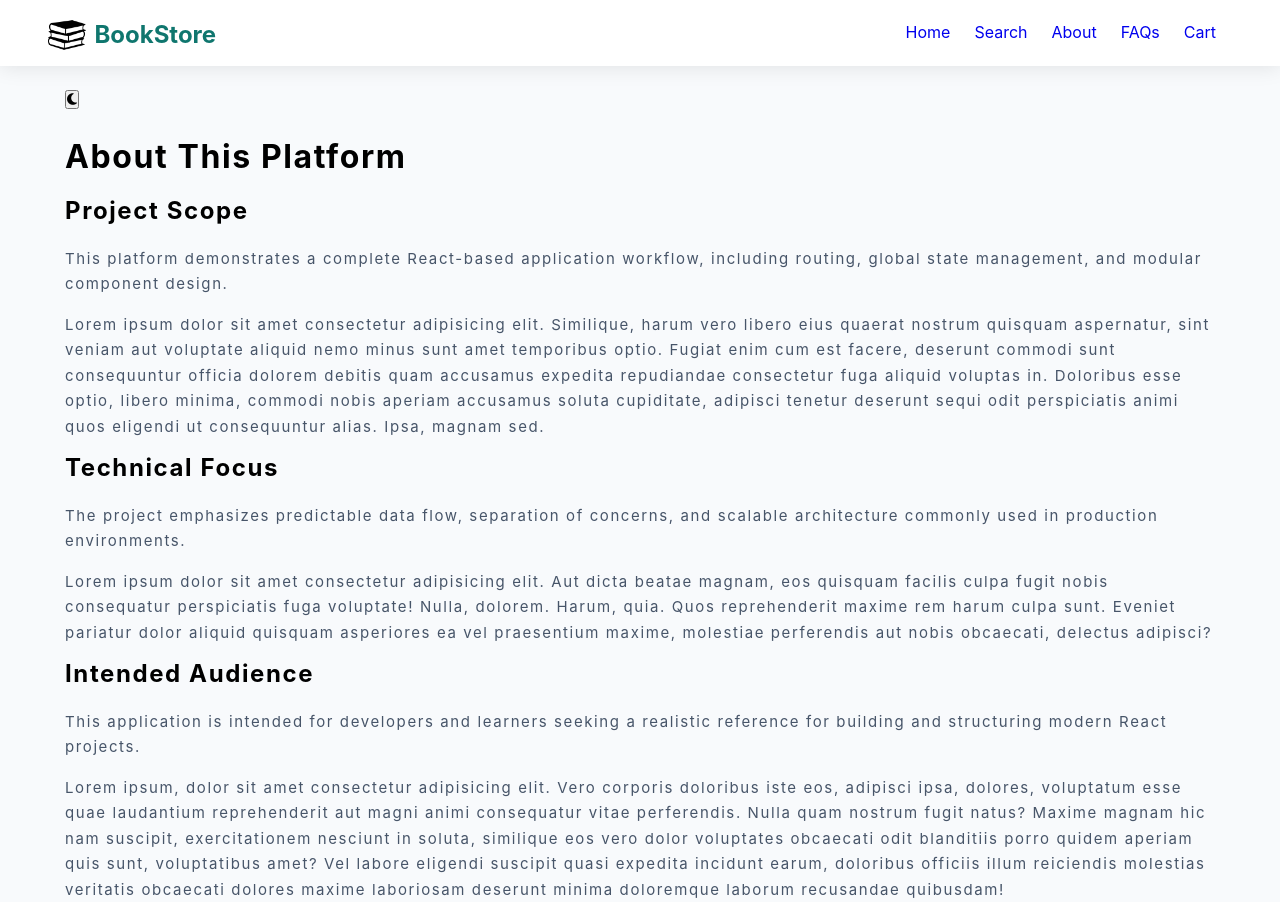
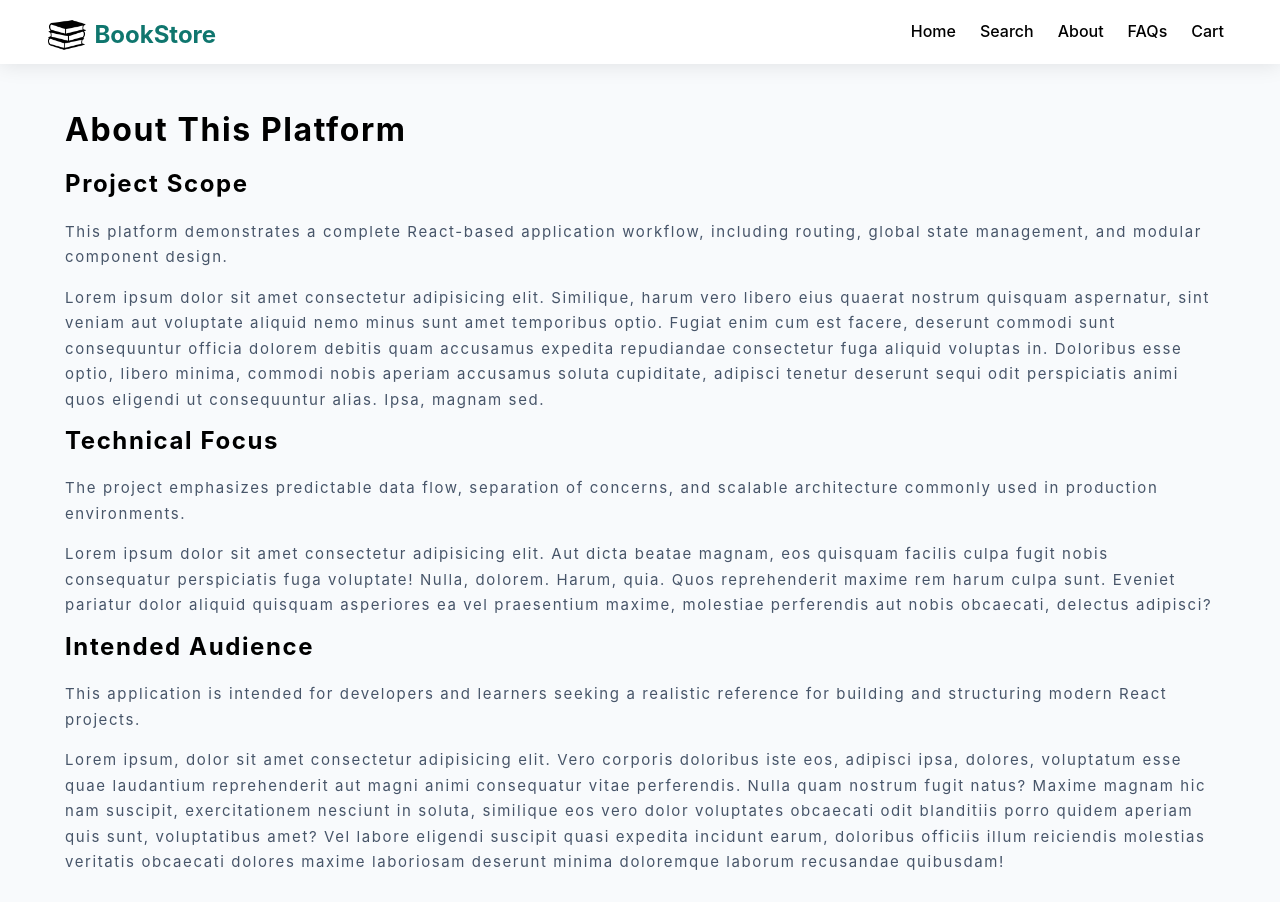
Before and after one commit to karthikumarreddy/Book_Store, a React (Vite) app: page / in a window 1280 px wide. After the commit the page ends 875 px from the top, so only its background shows below. Built offline with nearby package versions, Linux system fonts and the light colour scheme.

Commit message:
Move Navbar styles to src/styles and update components

```diff
--- a/src/Components/Navbar.jsx
+++ b/src/Components/Navbar.jsx
@@ -1,10 +1,10 @@
 import logo from "../assets/29302.png";
-import "./Navbar.styles.css";
+import "../styles/Navbar.styles.css";
 import { Link } from "react-router-dom";
 function Navbar() {
   return (
     <div className="container">
-      <Link to="/" className="l1">
+      <Link to="/" className="l2">
       <div className="nav-container">
         <img src={logo} alt="logos" className="logo" />
         <span className="brand-name">BookStore</span>
--- a/src/Pages/About.jsx
+++ b/src/Pages/About.jsx
@@ -1,15 +1,15 @@
 import { useState } from "react";
 import { Layout } from "../Components/Layout";
 
-const style1 = {
-  backgroundColor: "black",
-  color: "white",
-};
+// const style1 = {
+//   backgroundColor: "black",
+//   color: "white",
+// };
 function About() {
   const [theme, setTheme] = useState(true);
   return (
     <Layout>
-      <div style={theme ? {} : style1}>
+      {/* <div style={theme ? {} : style1}>
         <button
           onClick={() => {
             setTheme(!theme);
@@ -20,28 +20,28 @@ function About() {
           ) : (
             <i className="fa-regular fa-moon"></i>
           )}
-        </button>
+        </button> */}
 
       <h1>About This Platform</h1>
 
       <h2>Project Scope</h2>
 
       <p>
-          This platform demonstrates a complete React-based application
-          workflow, including routing, global state management, and modular
-          component design.
+        This platform demonstrates a complete React-based application workflow,
+        including routing, global state management, and modular component
+        design.
       </p>
 
       <p>
         Lorem ipsum dolor sit amet consectetur adipisicing elit. Similique,
-          harum vero libero eius quaerat nostrum quisquam aspernatur, sint
-          veniam aut voluptate aliquid nemo minus sunt amet temporibus optio.
-          Fugiat enim cum est facere, deserunt commodi sunt consequuntur officia
-          dolorem debitis quam accusamus expedita repudiandae consectetur fuga
-          aliquid voluptas in. Doloribus esse optio, libero minima, commodi
-          nobis aperiam accusamus soluta cupiditate, adipisci tenetur deserunt
-          sequi odit perspiciatis animi quos eligendi ut consequuntur alias.
-          Ipsa, magnam sed.
+        harum vero libero eius quaerat nostrum quisquam aspernatur, sint veniam
+        aut voluptate aliquid nemo minus sunt amet temporibus optio. Fugiat enim
+        cum est facere, deserunt commodi sunt consequuntur officia dolorem
+        debitis quam accusamus expedita repudiandae consectetur fuga aliquid
+        voluptas in. Doloribus esse optio, libero minima, commodi nobis aperiam
+        accusamus soluta cupiditate, adipisci tenetur deserunt sequi odit
+        perspiciatis animi quos eligendi ut consequuntur alias. Ipsa, magnam
+        sed.
       </p>
 
       <h2>Technical Focus</h2>
@@ -60,22 +60,21 @@ function About() {
       <h2>Intended Audience</h2>
       <p>
         This application is intended for developers and learners seeking a
-          realistic reference for building and structuring modern React
-          projects.
+        realistic reference for building and structuring modern React projects.
       </p>
       <p>
-          Lorem ipsum, dolor sit amet consectetur adipisicing elit. Vero
-          corporis doloribus iste eos, adipisci ipsa, dolores, voluptatum esse
-          quae laudantium reprehenderit aut magni animi consequatur vitae
-          perferendis. Nulla quam nostrum fugit natus? Maxime magnam hic nam
-          suscipit, exercitationem nesciunt in soluta, similique eos vero dolor
-          voluptates obcaecati odit blanditiis porro quidem aperiam quis sunt,
-          voluptatibus amet? Vel labore eligendi suscipit quasi expedita
-          incidunt earum, doloribus officiis illum reiciendis molestias
-          veritatis obcaecati dolores maxime laboriosam deserunt minima
-          doloremque laborum recusandae quibusdam!
+        Lorem ipsum, dolor sit amet consectetur adipisicing elit. Vero corporis
+        doloribus iste eos, adipisci ipsa, dolores, voluptatum esse quae
+        laudantium reprehenderit aut magni animi consequatur vitae perferendis.
+        Nulla quam nostrum fugit natus? Maxime magnam hic nam suscipit,
+        exercitationem nesciunt in soluta, similique eos vero dolor voluptates
+        obcaecati odit blanditiis porro quidem aperiam quis sunt, voluptatibus
+        amet? Vel labore eligendi suscipit quasi expedita incidunt earum,
+        doloribus officiis illum reiciendis molestias veritatis obcaecati
+        dolores maxime laboriosam deserunt minima doloremque laborum recusandae
+        quibusdam!
       </p>
-      </div>
+      {/* </div> */}
     </Layout>
   );
 }
--- a/src/Components/Navbar.styles.css
+++ b/src/styles/Navbar.styles.css
@@ -3,6 +3,8 @@
     justify-content: space-between;
  box-shadow: 0 1px 20px rgba(0, 0, 0, 0.1);
   background-color: white;
+  height: 4rem;
+  align-items: center;
 
 
 
@@ -26,12 +28,26 @@
 }
 .links{
     display: flex;
-    gap: 1.5rem;
+    gap: 0.5rem;
     padding: 20px;
-    padding-right: 4rem;
+    padding-right: 3rem;
+    font-weight: 500;
+    font-size: 1rem;
+
 
 }
 .l1{
 
      text-decoration: none;
+      padding: 0.5rem;
+      color: black;
 }
+.l2{
+ text-decoration: none;
+}
+.l1:hover{
+    background-color: #e2e8f0;
+    color: #0f766e;
+    border-bottom: #0f766e 1px solid;
+
+}
```
Lines whose indentation alone changed are shown as unchanged.
